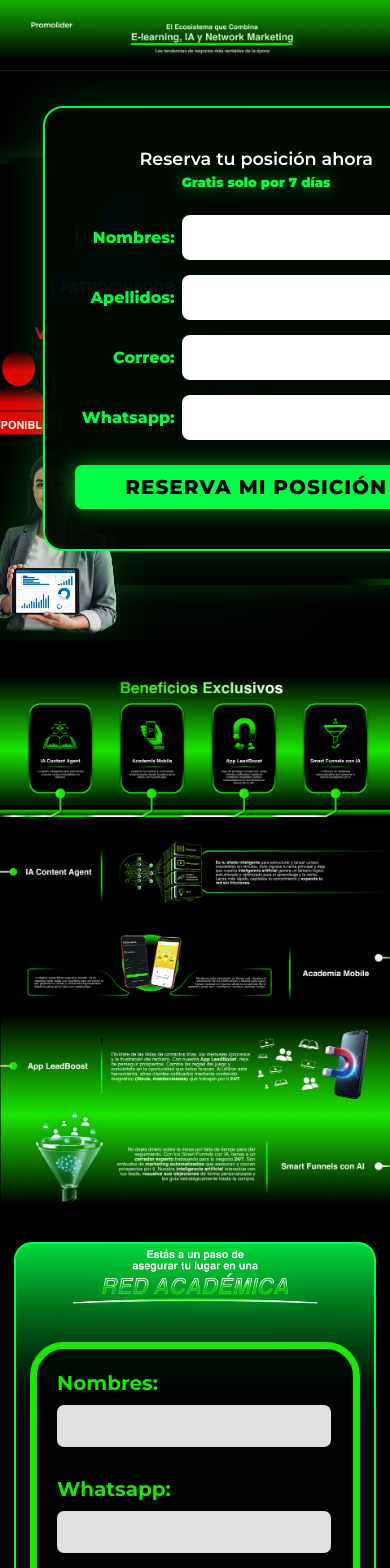
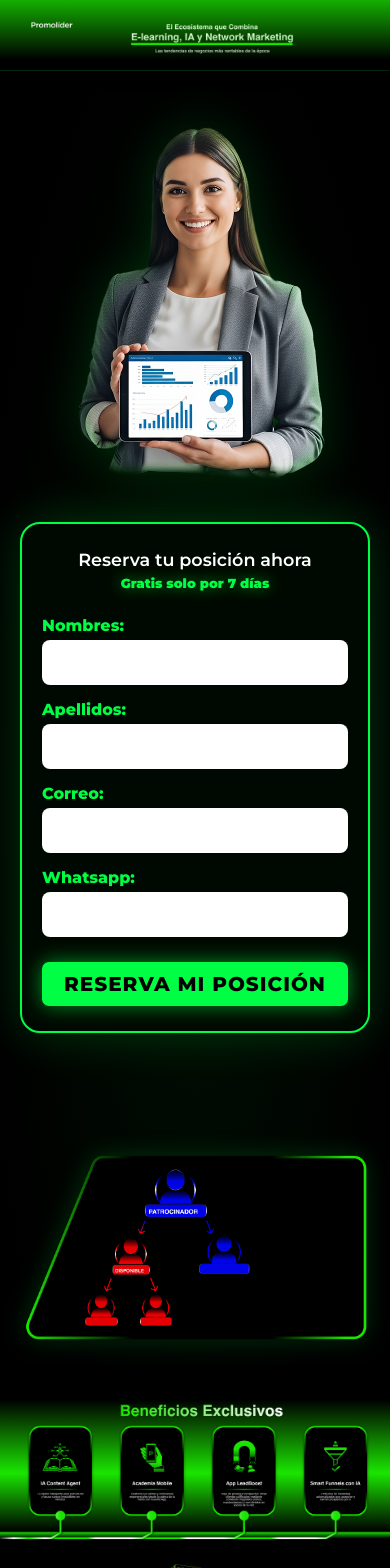
Before and after one commit to ThaliaCapa/landingPagePromolider, a Vue app: page / in a window 390 px wide. Shown: the top 1568 px of the page. Built offline with nearby package versions, Linux system fonts and the light colour scheme.

Commit message:
AjusteMovil

```diff
--- a/src/App.vue
+++ b/src/App.vue
@@ -4,6 +4,7 @@
 
     <!-- ══════════ HEADER ══════════ -->
     <header class="site-header">
+    <meta name="viewport" content="width=device-width, initial-scale=1.0">
       <img
         src="/images/Encabezado.png"
         alt="Promolíder Header"
@@ -368,6 +369,8 @@
    HERO — 3 columnas
 ════════════════════════════ */
 .hero-section {
+padding: 20px 0;
+overflow: hidden;
   background: radial-gradient(
     ellipse 80% 90% at 50% 55%,
     rgba(0, 65, 16, 0.25) 0%,
@@ -778,9 +781,9 @@
 }
 
 /* ════════════════════════════
-   RESPONSIVE — TABLET (max 960px)
+   RESPONSIVE — TABLET (max 1100px)
 ════════════════════════════ */
-@media (max-width: 960px) {
+@media (max-width: 1100px) {
   /* Hero: columna única */
   .hero-grid {
     display: grid;
@@ -927,4 +930,84 @@
     max-width: 580px;
   }
 }
+
+/* ════════════════════════════════════════════════
+   AJUSTES SOLO PARA MÓVILES (No toca tu diseño PC)
+   ════════════════════════════════════════════════ */
+@media (max-width: 960px) {
+  /* 1. Cambiamos el Grid a una sola columna */
+  .hero-grid {
+    grid-template-columns: 1fr !important;
+    padding: 20px !important;
+    text-align: center;
+    gap: 30px !important;
+  }
+
+  /* 2. Reordenamos: 1° Chica, 2° Formulario, 3° Diagrama */
+  .hero-col-center { order: 1; }
+  .hero-col-right { order: 2; margin: 0 !important; transform: none !important; }
+  .hero-col-left { order: 3; }
+
+  /* 3. Ajustamos el tamaño de las imágenes para que no se corten */
+  .woman-img {
+    max-width: 280px !important;
+    margin: 0 auto !important;
+  }
+
+  .diagram-img {
+    max-width: 100% !important;
+  }
+
+  /* 4. El formulario ocupa el ancho disponible y se ve más cómodo */
+  .form-box {
+    max-width: 100% !important;
+    width: 100% !important;
+    padding: 25px 20px !important;
+  }
+
+  /* 5. Ponemos los labels encima de los inputs en el celular */
+  .form-row {
+    flex-direction: column !important;
+    align-items: flex-start !important;
+    gap: 5px !important;
+  }
+
+  .form-row label {
+    text-align: left !important;
+    min-width: 100% !important;
+  }
+
+  .form-row input {
+    width: 100% !important;
+  }
+
+  /* 6. Ajuste del CTA para que no se amontone */
+  .cta-inner {
+    flex-direction: column !important;
+    padding: 20px !important;
+  }
+
+  .cta-row {
+    flex-direction: column !important;
+    align-items: stretch !important;
+  }
+
+  .cta-row label {
+    text-align: left !important;
+    min-width: 100% !important;
+  }
+
+  .btn-eco {
+    width: 100% !important;
+    max-width: 100% !important;
+  }
+
+  /* 7. Footer en vertical */
+  .site-footer {
+    flex-direction: column !important;
+    align-items: center !important;
+    text-align: center !important;
+    gap: 30px !important;
+  }
+}
 </style>
```
